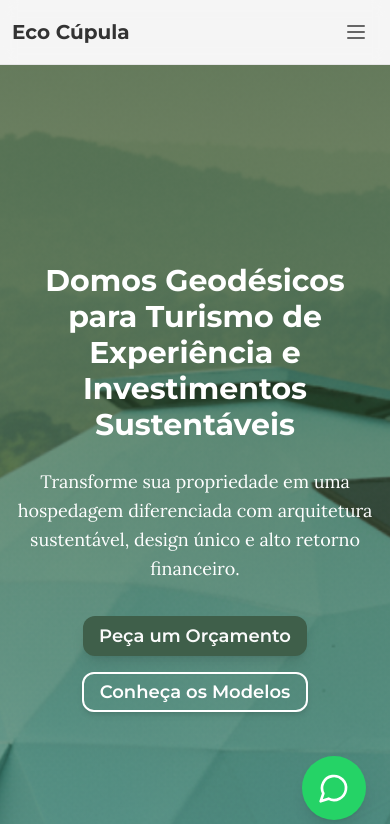
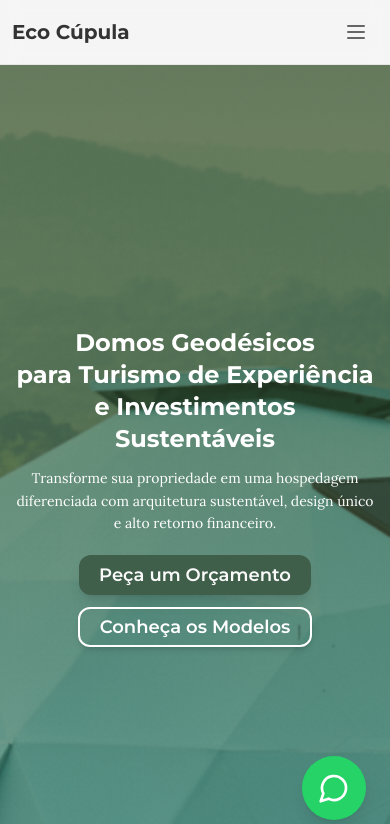
Before and after one commit to lsrworks/ecocupula1509-39b7d654, a React (Vite) app: page / in a window 390 px wide. Shown: the top 824 px of the page. Built offline with nearby package versions, Linux system fonts and the light colour scheme.

Commit message:
Ajusted mobile hero layout
Co-authored-by: lsrworks <230896233+lsrworks@users.noreply.github.com>

```diff
--- a/src/pages/Index.tsx
+++ b/src/pages/Index.tsx
@@ -25,17 +25,17 @@ const Index = () => {
         </div>
 
         <div className="relative z-10 container-eco text-center text-white -mt-16">
-          <h1 className="text-3xl md:text-5xl lg:text-6xl font-display font-bold mb-6">
+          <h1 className="text-2xl md:text-5xl lg:text-6xl font-display font-bold mb-3 md:mb-6">
             Domos Geodésicos
             <span className="block text-white">para Turismo de Experiência e Investimentos Sustentáveis</span>
           </h1>
 
-          <p className="text-lg md:text-xl mb-8 max-w-3xl mx-auto leading-relaxed">
+          <p className="text-sm md:text-xl mb-5 md:mb-8 max-w-3xl mx-auto leading-relaxed">
             Transforme sua propriedade em uma hospedagem diferenciada com arquitetura sustentável,
             design único e alto retorno financeiro.
           </p>
 
-          <div className="flex flex-col sm:flex-row gap-4 justify-center items-center">
+          <div className="flex flex-col sm:flex-row gap-3 md:gap-4 justify-center items-center [&_a]:py-2 [&_a]:px-5 md:[&_a]:py-3 md:[&_a]:px-6">
             <Button
               variant="hero-primary"
               asChild
```
